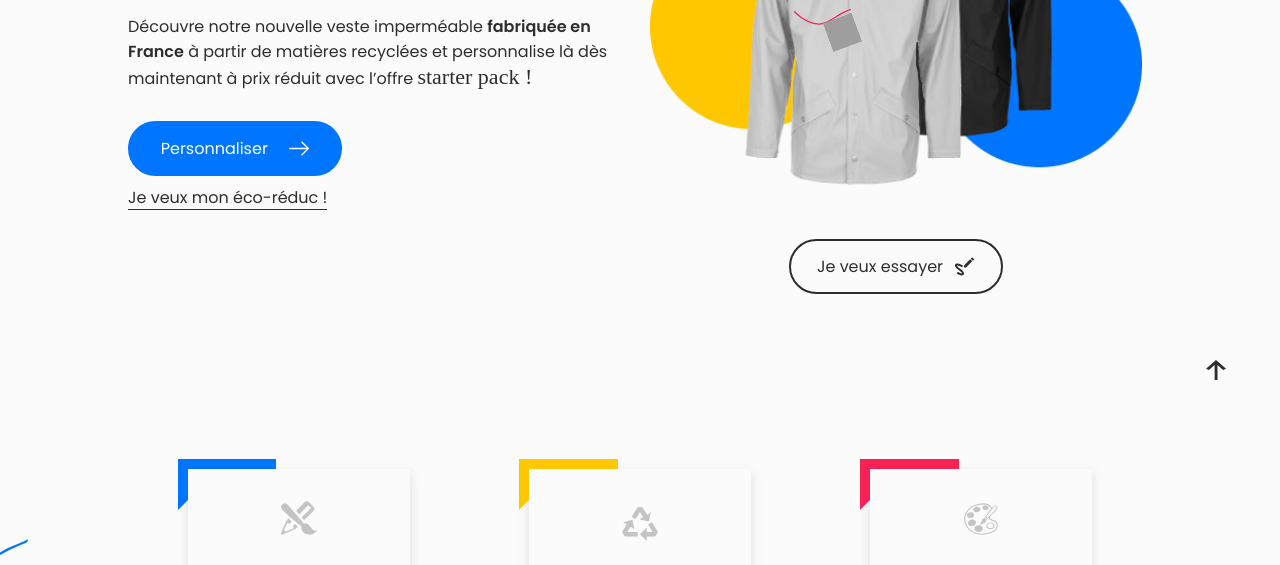
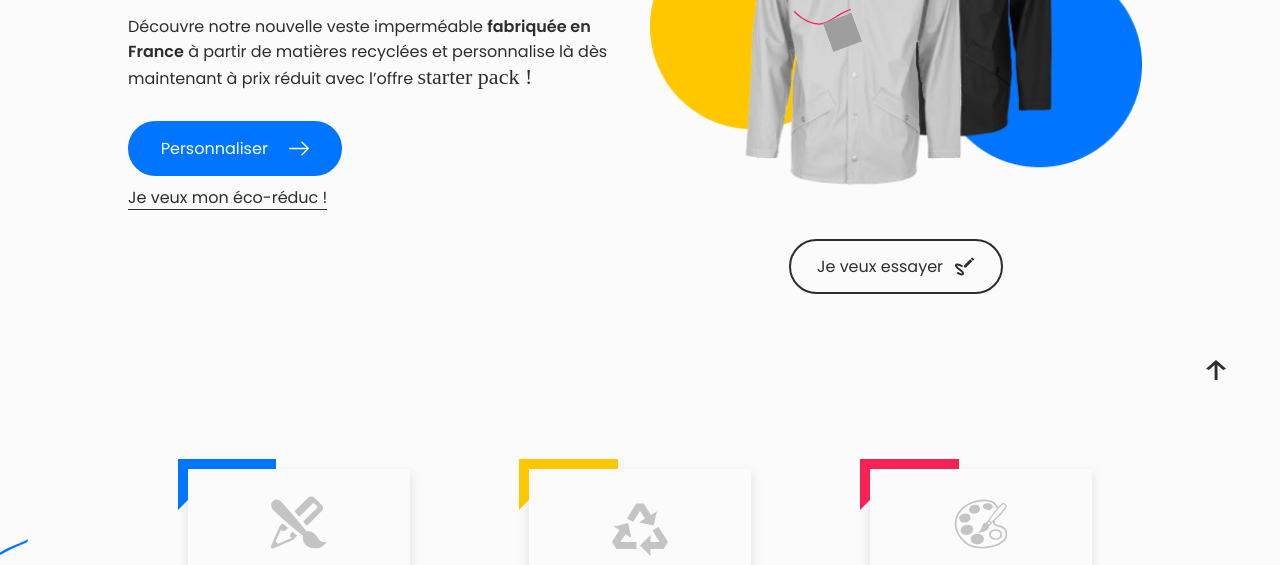
Before and after one commit to quentingrchr/sale-temps, a website built with Parcel: page src/index.html in a window 1280 px wide. Shown: the part 364-929 px from the top of the page. Built offline with nearby package versions, Linux system fonts and the light colour scheme; grey boxes are pictures that could not be loaded; a web font is replaced by a local one.

Commit message:
Update _mixins.scss

```diff
--- a/src/scss/abstracts/_mixins.scss
+++ b/src/scss/abstracts/_mixins.scss
@@ -71,7 +71,7 @@
 
     & svg {
       fill: $color-neutral;
-      width: 36px;
+      width: 56px;
       @include respond-below(xs) {
         width: 36px;
       }
```
